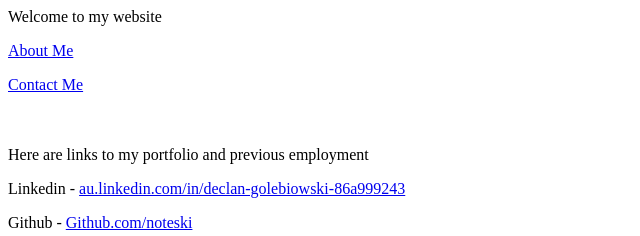
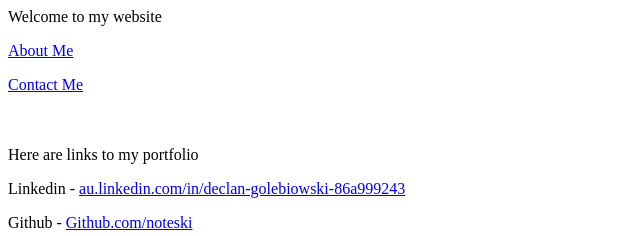
Before and after one commit to NotEski/My-Website, a plain HTML site: page index.html in a window 1280 px wide. Shown: the top 236 px of the page, without its empty margins (0-640 px from the left). Drawn offline with Linux system fonts and the light colour scheme.

Commit message:
Update index.html

```diff
--- a/index.html
+++ b/index.html
@@ -8,7 +8,7 @@
     <p><a href="about.html">About Me</a></p>
     <div><a href="contact.html">Contact Me</a></div>
     <br><br>
-    <p>Here are links to my portfolio and previous employment</p>
+    <p>Here are links to my portfolio</p>
     <p>Linkedin - <a href="https://au.linkedin.com/in/declan-golebiowski-86a999243">au.linkedin.com/in/declan-golebiowski-86a999243</a> </p>
     <p>Github - <a href="https://github.com/noteski">Github.com/noteski</a></p>
     <iframe src="https://scratch.mit.edu/projects/725955509/embed" allowtransparency="true" width="485" height="402"
```
